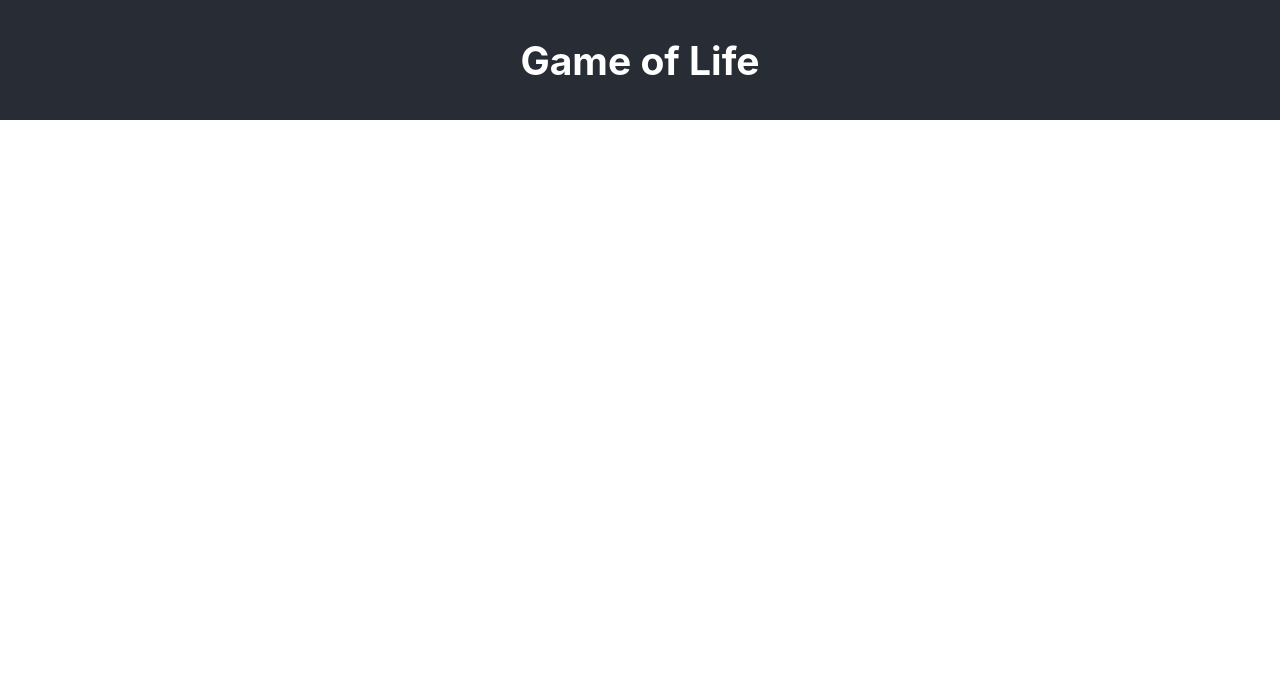
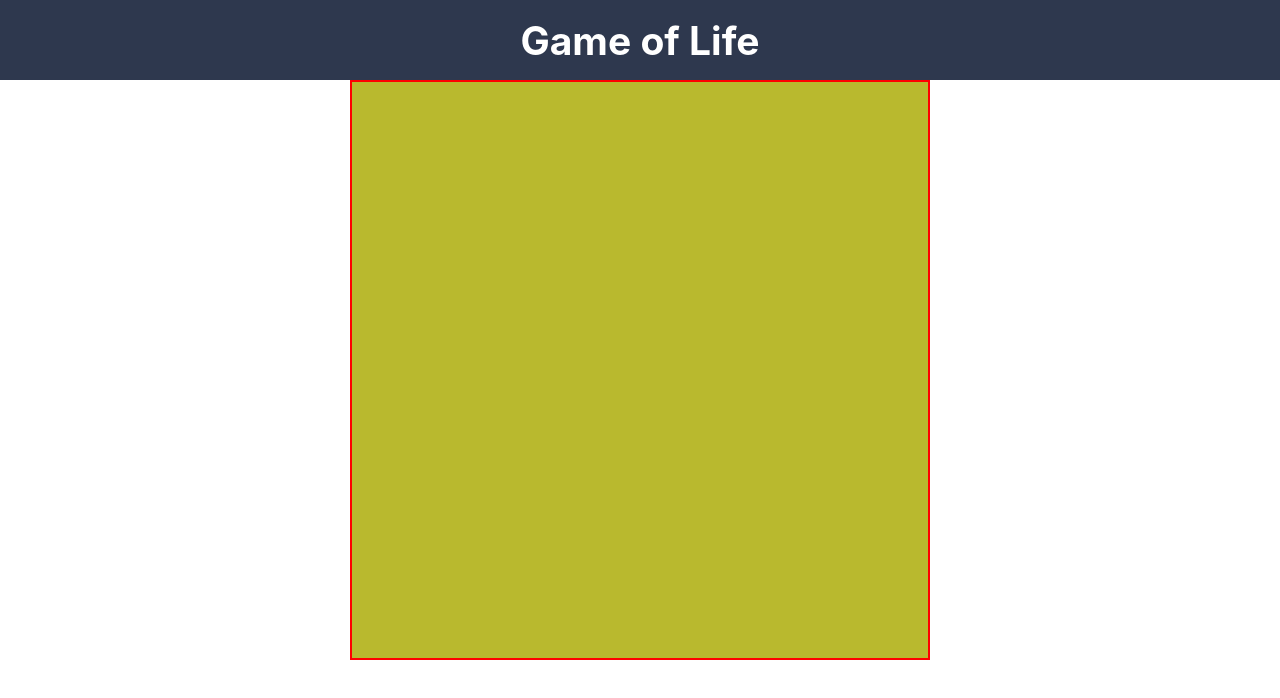
Before and after one commit to tgclayton/Gol2, a React (Create React App) app: page / in a window 1280 px wide. Shown: the top 698 px of the page. Built offline with nearby package versions, Linux system fonts and the light colour scheme.

Commit message:
style canvas

```diff
--- a/src/App.css
+++ b/src/App.css
@@ -14,8 +14,8 @@
 }
 
 .App-header {
-  background-color: #282c34;
-  height: 15vh;
+  background-color: #2e384e;
+  height: 10vh;
   display: flex;
   flex-direction: column;
   align-items: center;
@@ -38,5 +38,22 @@
 }
 
 .app-body {
-  height: 85vh;
+  height: 90vh;
+  display: flex;
 }
+
+.column {
+position: relative;
+}
+
+#left-column {
+width: 25%
+}
+
+#center-column {
+  width: 50%
+}
+
+#right-column {
+  width: 25%
+}
--- a/src/App.js
+++ b/src/App.js
@@ -8,7 +8,13 @@ function App() {
         <h2>Game of Life</h2>
       </header>
       <div className="app-body">
-        <Game></Game>
+        <div id='left-column' className="column">
+        </div>
+        <div id='center-column' className="column">
+          <Game></Game>
+        </div>
+        <div id='right-column' className="column">
+        </div>
       </div>
     </div>
   );
--- a/src/components/Game.jsx
+++ b/src/components/Game.jsx
@@ -4,6 +4,7 @@ import '../styles/game.css'
 export default function Game(props) {
   return (
     <>
+      {/* <div id="canvas-dummy"></div> */}
       <canvas id="game-canvas"></canvas>
     </>
   )
--- a/src/styles/game.css
+++ b/src/styles/game.css
@@ -1,6 +1,12 @@
-game-canvas {
-  background-color: ivory;
-  height: 65vh;
-  width: 65vh;
+#game-canvas {
+  background-color: rgb(185, 185, 46);
   border: 2pt solid red;
+  position: relative;
+  width: 90%;
+  height: 0;
+  padding-bottom: 90%;
 }
+
+#canvas-dummy {
+  padding-top: 100%;
+}
```
